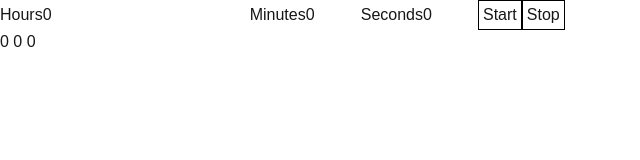
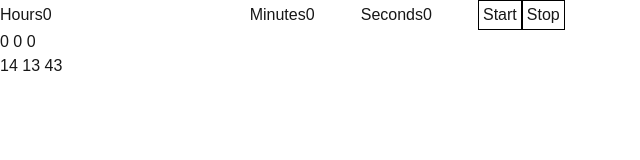
Before and after one commit to imaginarynil/clock, a Next.js app: page / in a window 1280 px wide. Shown: the top 160 px of the page, without its empty margins (0-640 px from the left). Built offline with nearby package versions, Linux system fonts and the light colour scheme.

Commit message:
add finish time in timer

```diff
--- a/src/app/Timer.tsx
+++ b/src/app/Timer.tsx
@@ -11,14 +11,20 @@ function Timer() {
   const [seconds, setSeconds] = useState(0);
   const [time, setTime] = useState(0);
   const [isRunning, setIsRunning] = useState(false);
+  const [finishDate, setFinishDate] = useState(new Date());
   const hoursId = useId();
   const minutesId = useId();
   const secondsId = useId();
   const intervalId = useRef<any>(0);
+
   useEffect(() => {
     const timeInSeconds = hours * 3600 + minutes * 60 + seconds;
     setTime(timeInSeconds);
+    let date = new Date();
+    date.setTime(date.getTime() + timeInSeconds * 1000);
+    setFinishDate(date);
   }, [hours, minutes, seconds]);
+
   useEffect(() => {
     if (isRunning) {
       intervalId.current = setInterval(() => {
@@ -29,6 +35,7 @@ function Timer() {
     }
     return () => clearInterval(intervalId.current);
   }, [isRunning]);
+
   useEffect(() => {
     if (isRunning && time === 0) {
       clearInterval(intervalId.current);
@@ -36,18 +43,22 @@ function Timer() {
       alert("time is up");
     }
   }, [time]);
+
   const secondComponent = Math.floor(time % MAX_SECOND);
   const minuteComponent = Math.floor((time / MAX_SECOND) % MAX_MINUTE);
   const hourComponent = Math.floor(time / (MAX_SECOND * MAX_MINUTE));
+
   function handleStart() {
     if (time === 0) {
       return;
     }
     setIsRunning(true);
   }
+
   function handleStop() {
     setIsRunning(false);
   }
+
   return (
     <div>
       <label htmlFor={hoursId}>Hours</label>
@@ -94,6 +105,10 @@ function Timer() {
       <p>
         {hourComponent} {minuteComponent} {secondComponent}
       </p>
+      <p>
+        {finishDate.getHours()} {finishDate.getMinutes()}{" "}
+        {finishDate.getSeconds()}
+      </p>
     </div>
   );
 }
```
